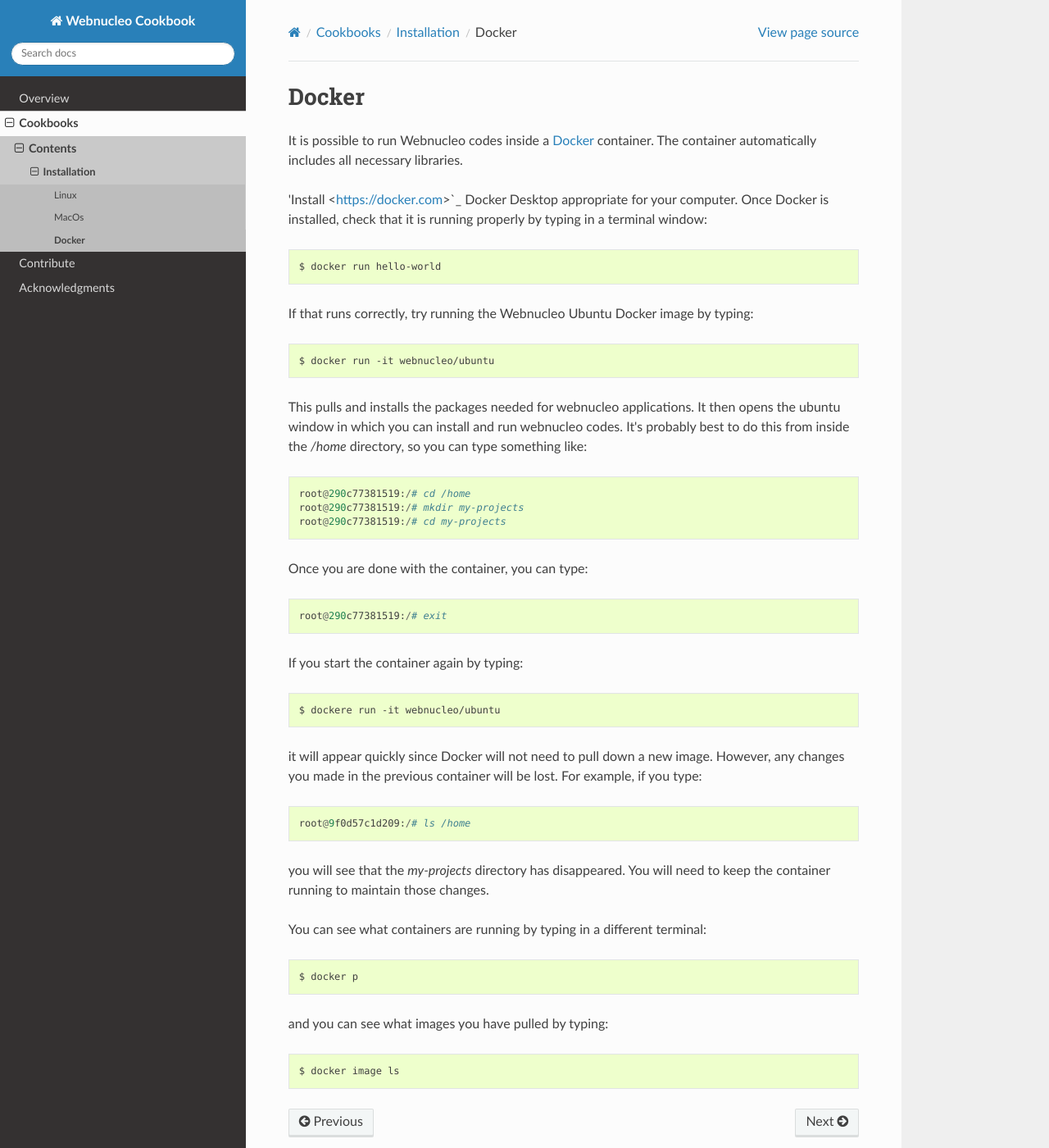
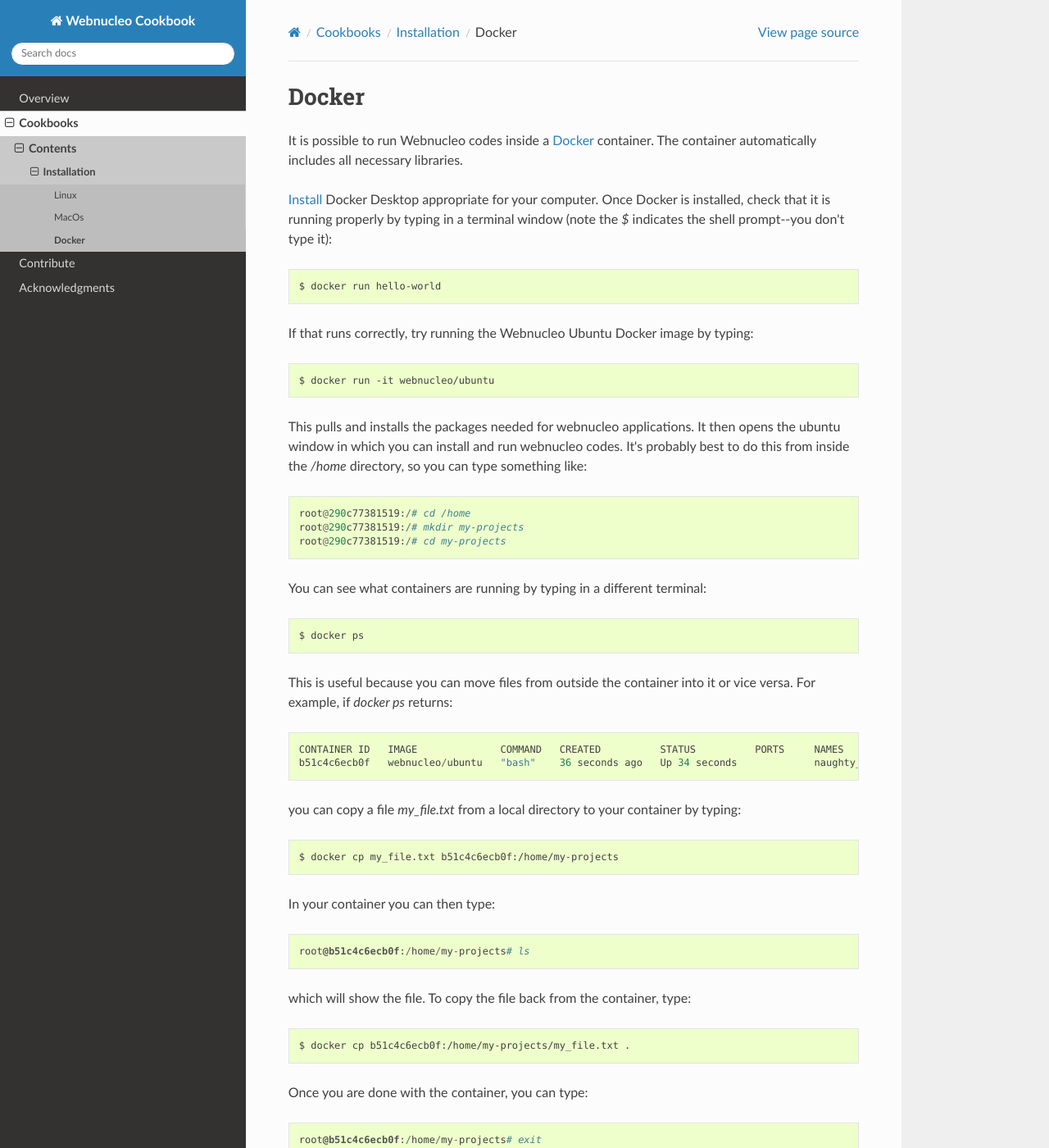
Before and after one commit to webnucleo-org/webnucleo-cookbook, a Sphinx documentation site: the page built from doc/source/cookbooks/installation/Docker.rst, in a window 1280 px wide and 1400 px high. Shown: the whole window at 82% size. Built offline with Sphinx 7.4.7 and the Read the Docs theme 2.0.0, drawn with Linux system fonts in a browser that asks for light colours; some of the changed text lies outside the part shown.

Commit message:
Fix typos.

```diff
--- a/doc/source/cookbooks/installation/Docker.rst
+++ b/doc/source/cookbooks/installation/Docker.rst
@@ -7,9 +7,9 @@
 `Docker <https://docker.com>`_ container.  The container automatically includes
 all necessary libraries.
 
-'Install <https://docker.com>`_ Docker Desktop appropriate for your computer.
+`Install <https://docker.com>`_ Docker Desktop appropriate for your computer.
 Once Docker is installed, check that it is running properly by typing in
-a terminal window::
+a terminal window (note the *$* indicates  the shell prompt--you don't type it)::
 
     $ docker run hello-world
 
@@ -27,13 +27,36 @@
     root@290c77381519:/# mkdir my-projects
     root@290c77381519:/# cd my-projects
 
+You can see what containers are running by typing in a different terminal::
+
+    $ docker ps
+
+This  is useful because you can move files from outside the container into
+it or vice versa.  For example, if *docker ps* returns::
+
+    CONTAINER ID   IMAGE              COMMAND   CREATED          STATUS          PORTS     NAMES
+    b51c4c6ecb0f   webnucleo/ubuntu   "bash"    36 seconds ago   Up 34 seconds             naughty_babbage
+
+you can copy a file *my_file.txt* from a local directory
+to your container by typing::
+
+    $ docker cp my_file.txt b51c4c6ecb0f:/home/my-projects
+
+In your container you can then type::
+
+    root@b51c4c6ecb0f:/home/my-projects# ls
+
+which will show the file.  To copy the file back from the container, type::
+
+    $ docker cp b51c4c6ecb0f:/home/my-projects/my_file.txt .
+
 Once you are done with the container, you can type::
 
-    root@290c77381519:/# exit
+    root@b51c4c6ecb0f:/home/my-projects# exit
 
 If you start the container again by typing::
 
-    $ dockere run -it webnucleo/ubuntu
+    $ docker run -it webnucleo/ubuntu
 
 it will appear quickly since Docker will not need to pull down a new image.
 However, any changes you made in the previous container will be lost.  For
@@ -41,13 +64,10 @@
 
     root@9f0d57c1d209:/# ls /home
 
-you will see that the *my-projects* directory has disappeared.  You
+you will see that the *my-projects* directory has disappeared since you have
+started a new container.  You
 will need to keep the container running to maintain those changes.
 
-You can see what containers are running by typing in a different terminal::
-
-    $ docker p
-
-and you can see what images you have pulled by typing::
+Note that you can see what images you have pulled by typing::
 
     $ docker image ls
--- a/doc/source/cookbooks/installation/MacOs.rst
+++ b/doc/source/cookbooks/installation/MacOs.rst
@@ -10,7 +10,7 @@
 
      $ sudo port upgrade outdated
 
-     $ sudo port install boost gcc12 git graphviz gsl hdf5 +gcc12 libxml2 subversion wget
+     $ sudo port install boost gcc11 git graphviz gsl hdf5 +gcc11 libxml2 subversion wget
 
 Some users may instead prefer to use `Homebrew <https://brew.sh>`_.  Ueers
 should modify the above instructions appropriately.
```
